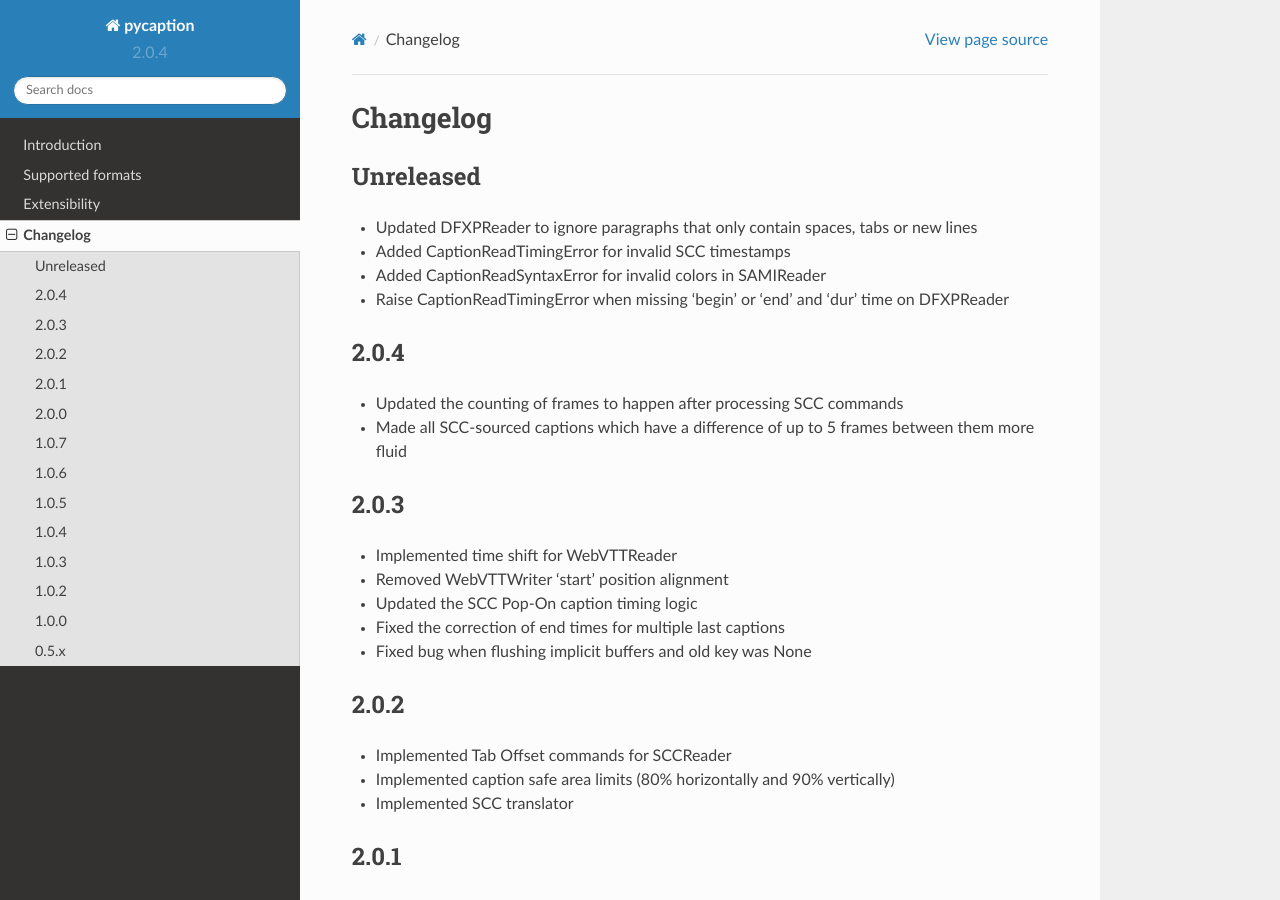
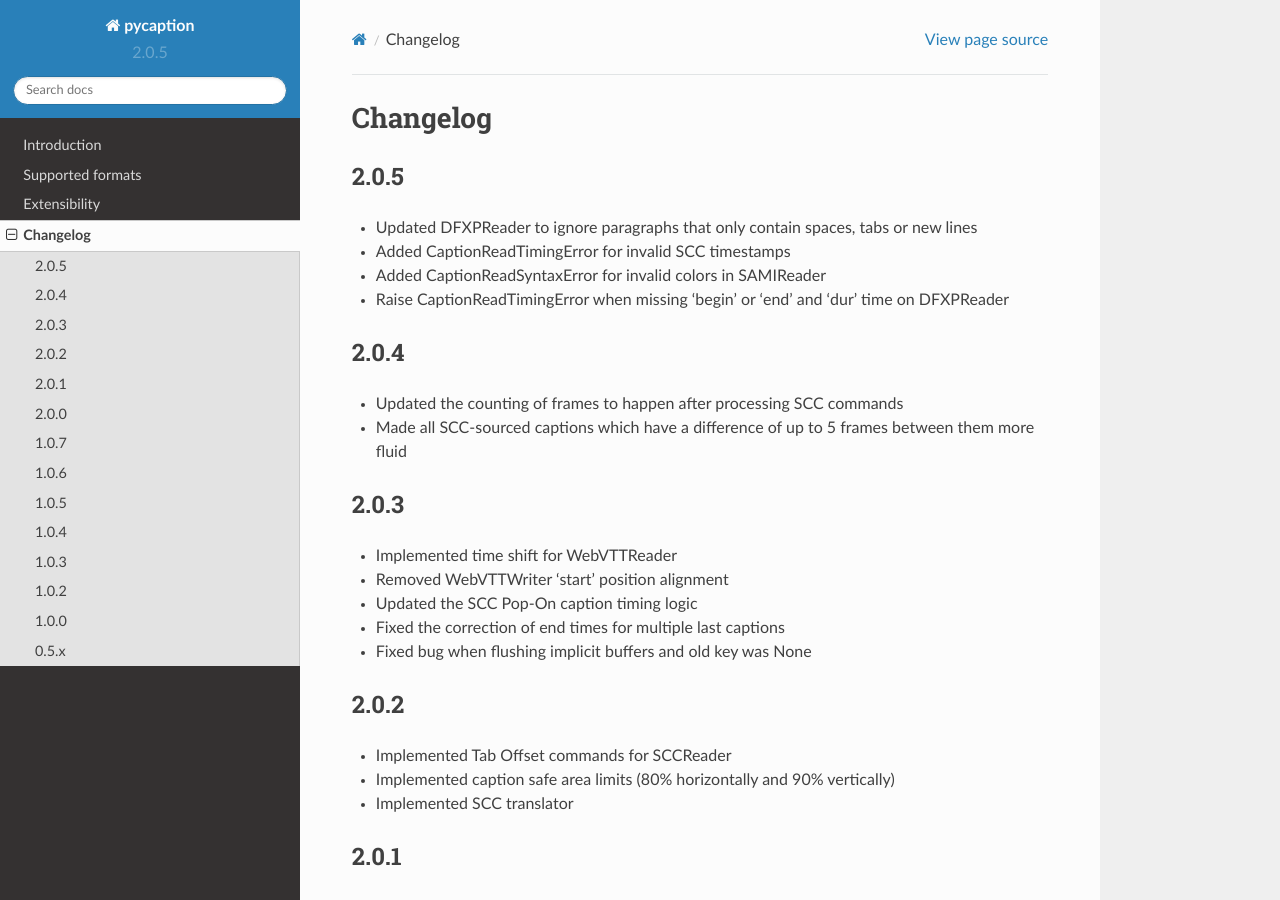
Before and after one commit to pbs/pycaption, a Sphinx documentation site: the page built from docs/changelog.rst, in a window 1280 px wide and 900 px high. Built offline with Sphinx 7.4.7 and the Read the Docs theme 2.0.0, drawn with Linux system fonts in a browser that asks for light colours.

Commit message:
Updated version to 2.0.5

```diff
--- a/docs/changelog.rst
+++ b/docs/changelog.rst
@@ -1,7 +1,7 @@
 Changelog
 ---------
-Unreleased
-^^^^^^^^^^
+2.0.5
+^^^^^
 - Updated DFXPReader to ignore paragraphs that only contain spaces, tabs or new lines
 - Added CaptionReadTimingError for invalid SCC timestamps
 - Added CaptionReadSyntaxError for invalid colors in SAMIReader
--- a/docs/conf.py
+++ b/docs/conf.py
@@ -53,9 +53,9 @@ copyright = '2012-2022, PBS.org ' \
 # built documents.
 #
 # The short X.Y version.
-version = '2.0.4'
+version = '2.0.5'
 # The full version, including alpha/beta/rc tags.
-release = '2.0.4'
+release = '2.0.5'
 
 # The language for content autogenerated by Sphinx. Refer to documentation
 # for a list of supported languages.
--- a/setup.py
+++ b/setup.py
@@ -15,7 +15,7 @@ dependencies = [
 
 setup(
     name='pycaption',
-    version='2.0.4',
+    version='2.0.5',
     description='Closed caption converter',
     long_description=open(README_PATH).read(),
     author='Joe Norton',
```
